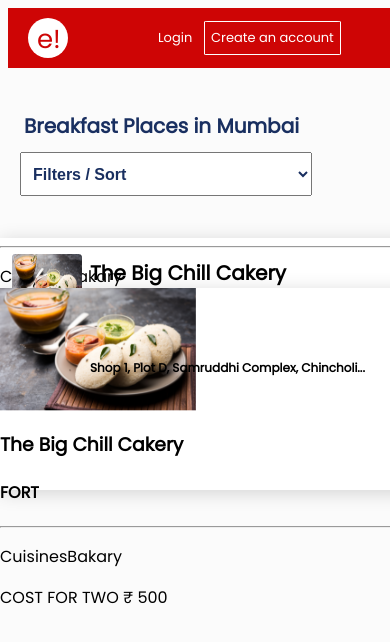
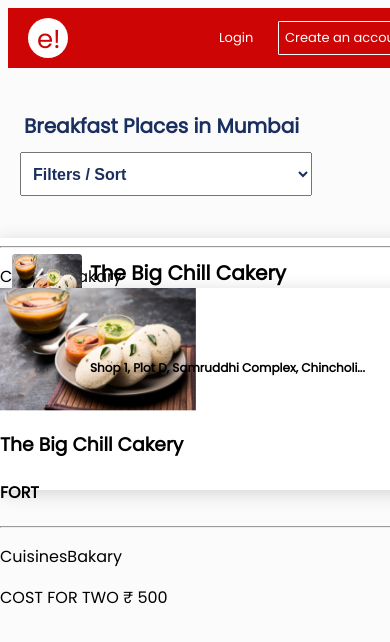
Before and after one commit to vkbhupathi21/mern, a plain HTML site: page mobile_display_search_results.html in a window 390 px wide. Shown: the top 642 px of the page. Drawn offline with Linux system fonts and the light colour scheme.

Commit message:
mobile search

```diff
--- a/assets/css/mobile.css
+++ b/assets/css/mobile.css
@@ -37,14 +37,14 @@ body {
 
 #login {
     top: 20px;
-    left: 150px;
+    left: 211px;
     line-height: 20px;
     font-size: 13px;
 }
 
 #signUp {
     top: 13px;
-    left: 196px;
+    left: 270px;
     line-height: 20px;
     font-size: 13px;
     border-radius: 3%;
```
